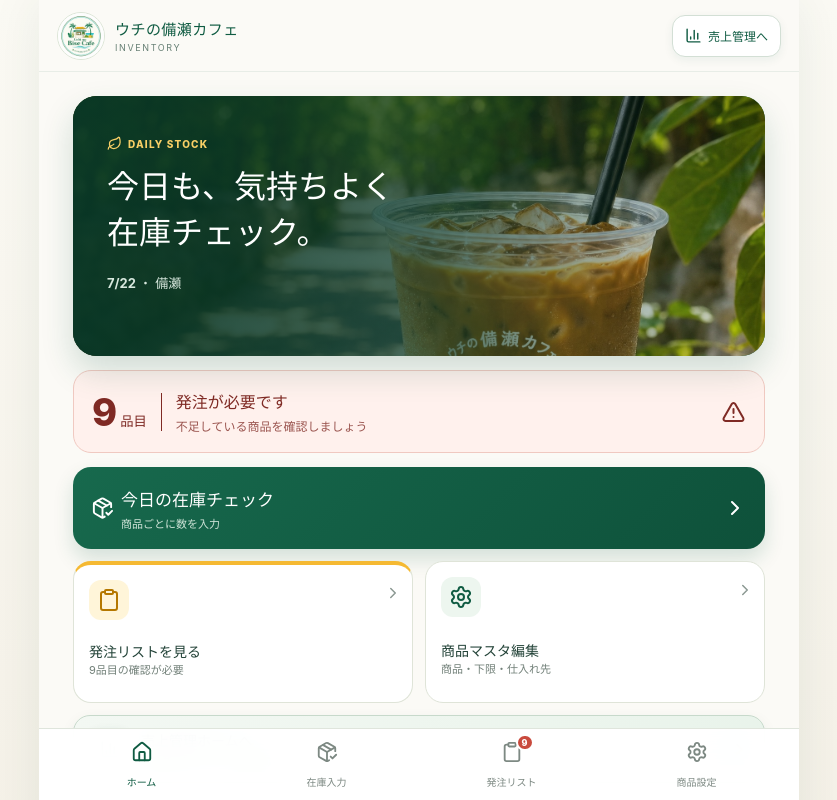
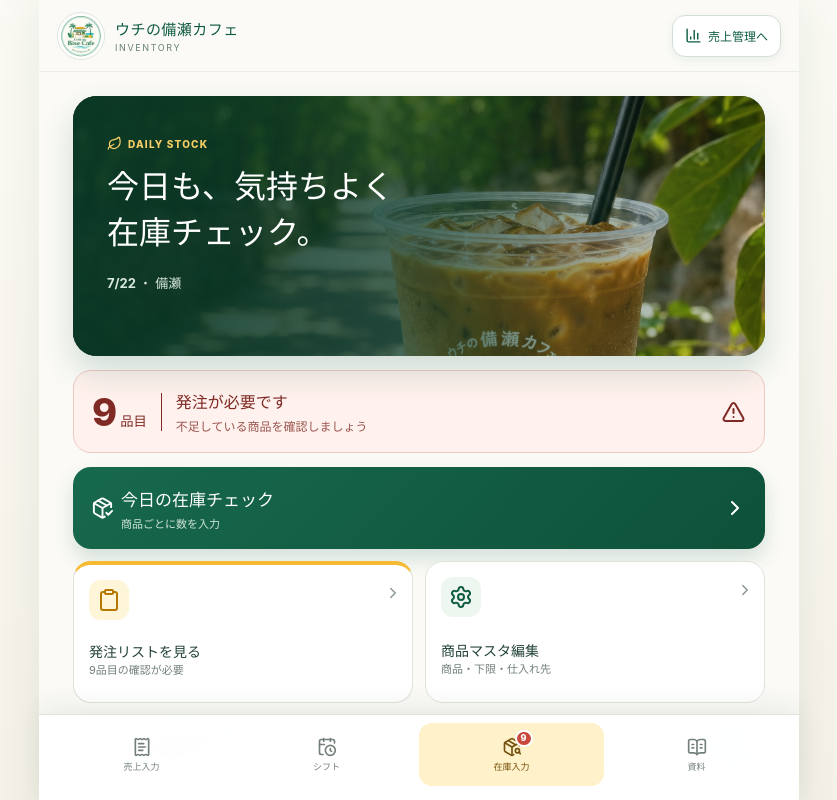
Before and after one commit to Eisuke-orion/uchi-bise-inventory-pwa, a React (Vite) app: page / in a window 1280 px wide. Shown: the top 800 px of the page, without its empty margins (221-1058 px from the left). Built offline with nearby package versions, Linux system fonts and the light colour scheme.

Commit message:
fix: keep global navigation across inventory

```diff
--- a/src/main.jsx
+++ b/src/main.jsx
@@ -1,6 +1,6 @@
 import React, { useEffect, useMemo, useState } from 'react';
 import { createRoot } from 'react-dom/client';
-import { AlertTriangle, ArrowLeft, BarChart3, Check, ChevronDown, ChevronRight, Clipboard, Download, FileImage, Home, Leaf, Minus, PackageCheck, Pencil, Plus, RotateCcw, Save, Settings, Share2, ShieldCheck, Trash2, Upload } from 'lucide-react';
+import { AlertTriangle, ArrowLeft, BarChart3, BookOpenText, CalendarClock, Check, ChevronDown, ChevronRight, Clipboard, Download, FileImage, Leaf, MessageSquareText, Minus, PackageCheck, PackageSearch, Pencil, Plus, ReceiptText, RotateCcw, Save, Settings, Share2, ShieldCheck, Trash2, Upload } from 'lucide-react';
 import './styles.css';
 import './navigation.css';
 
@@ -37,7 +37,8 @@ const INITIAL_PRODUCTS = [
 ].map((p, i) => ({ id: `item-${i + 1}`, name:p[0], category:p[1], supplier:p[2], unit:p[3], minimum:p[4], target:p[5], stock:p[6], order:i + 1 }));
 
 const STORAGE_KEY = 'uchi-bise-inventory-v1';
-const SALES_APP_URL = 'https://uchi-bise-sales.yuuuzo.chatgpt.site/admin';
+const SALES_APP_ORIGIN = 'https://uchi-bise-sales.yuuuzo.chatgpt.site';
+const SALES_APP_URL = `${SALES_APP_ORIGIN}/admin`;
 const INVENTORY_EVIDENCE_URL = 'https://uchi-bise-sales.yuuuzo.chatgpt.site/admin/system/evidence?type=inventory_sheet';
 const DATA_VERSION = 5;
 const STOCK_SNAPSHOT_AT = '2026-07-26T17:00:00+09:00';
@@ -112,7 +113,9 @@ function loadData() {
 
 function App() {
   const initial = loadData();
-  const systemAdminEntry = new URLSearchParams(window.location.search).get('access') === 'system-admin';
+  const entryParams = new URLSearchParams(window.location.search);
+  const systemAdminEntry = entryParams.get('access') === 'system-admin';
+  const navigationRole = entryParams.get('source') === 'admin' || systemAdminEntry ? 'admin' : 'staff';
   const [products, setProducts] = useState(initial?.products || INITIAL_PRODUCTS);
   const [page, setPage] = useState('home');
   const [lastUpdated, setLastUpdated] = useState(initial?.lastUpdated || STOCK_SNAPSHOT_AT);
@@ -165,18 +168,37 @@ function App() {
       {page === 'master' && <MasterPage products={products} updateProducts={updateProducts} go={go} notify={notify} />}
     </main>
 
-    <nav className="bottom-nav" aria-label="メインメニュー">
-      <NavButton active={page==='home'} icon={Home} label="ホーム" onClick={() => go('home')} />
-      <NavButton active={page==='check'} icon={PackageCheck} label="在庫入力" onClick={() => go('check')} />
-      <NavButton active={page==='orders'} icon={Clipboard} label="発注リスト" badge={alerts.length} onClick={() => go('orders')} />
-      <NavButton active={page==='master'} icon={Settings} label="商品設定" onClick={() => go('master')} />
-    </nav>
+    <GlobalNavigation role={navigationRole} alerts={alerts.length} go={go} />
     {toast && <div className="toast"><Check size={18}/>{toast}</div>}
   </div>;
 }
 
-function NavButton({ icon: Icon, label, active, badge, onClick }) {
-  return <button className={active ? 'active' : ''} onClick={onClick}><span className="nav-icon"><Icon />{badge > 0 && <i>{badge}</i>}</span><small>{label}</small></button>;
+function GlobalNavigation({ role, alerts, go }) {
+  const items = role === 'admin'
+    ? [
+        { href: `${SALES_APP_ORIGIN}/workforce`, label: 'ホーム', icon: CalendarClock },
+        { href: `${SALES_APP_ORIGIN}/admin`, label: '売上', icon: BarChart3 },
+        { label: '発注', icon: PackageSearch, inventory: true },
+        { href: `${SALES_APP_ORIGIN}/admin/meetings`, label: '会議', icon: MessageSquareText },
+        { href: `${SALES_APP_ORIGIN}/expenses`, label: '経費', icon: ReceiptText },
+        { href: `${SALES_APP_ORIGIN}/admin/documents`, label: '資料', icon: BookOpenText },
+      ]
+    : [
+        { href: `${SALES_APP_ORIGIN}/staff`, label: '売上入力', icon: ReceiptText },
+        { href: `${SALES_APP_ORIGIN}/staff-shifts`, label: 'シフト', icon: CalendarClock },
+        { label: '在庫入力', icon: PackageSearch, inventory: true },
+        { href: `${SALES_APP_ORIGIN}/documents`, label: '資料', icon: BookOpenText },
+      ];
+
+  return <nav className={`bottom-nav ${role}`} aria-label={`${role === 'admin' ? '管理者' : '従業員'}メニュー`}>
+    {items.map(item => {
+      const Icon = item.icon;
+      const content = <><span className="nav-icon"><Icon />{item.inventory && alerts > 0 && <i>{alerts}</i>}</span><small>{item.label}</small></>;
+      return item.inventory
+        ? <button key={item.label} className="active" aria-current="page" onClick={() => go('home')}>{content}</button>
+        : <a key={item.label} href={item.href}>{content}</a>;
+    })}
+  </nav>;
 }
 
 function HomePage({ alerts, lastUpdated, lastEditor, go, systemAdminEntry }) {
```
Also changed, not shown: src/styles.css.
